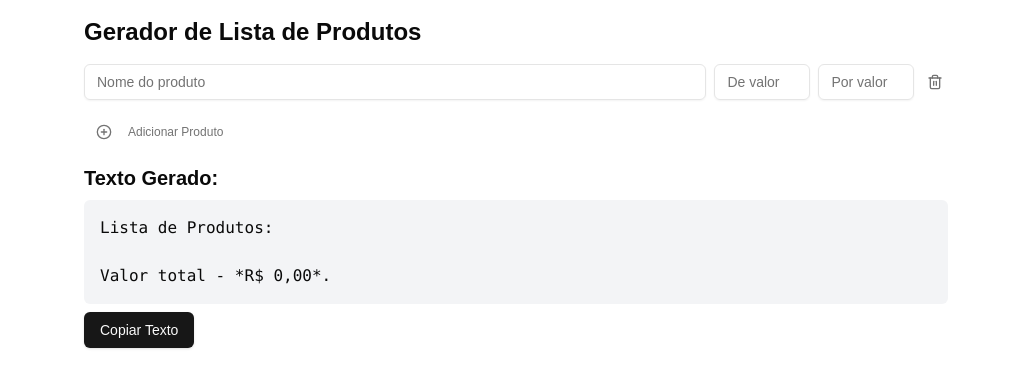
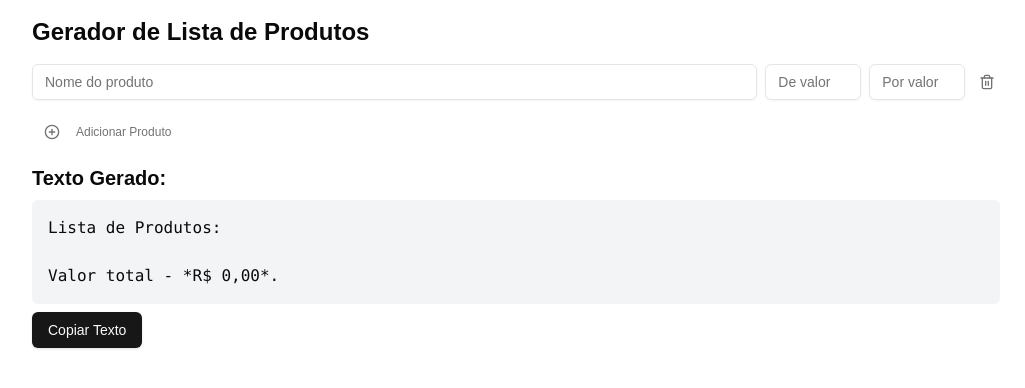
Before and after one commit to felizfarma/whatsapp-lista-de-produtos, a Next.js app: page / in a window 1280 px wide. Shown: the top 388 px of the page, without its empty margins (124-1149 px from the left). Built offline with nearby package versions, Linux system fonts and the light colour scheme.

Commit message:
feat: adicionar uma largura máxima

```diff
--- a/app/page.tsx
+++ b/app/page.tsx
@@ -86,7 +86,7 @@ export default function ProductListGenerator() {
   }
 
   return (
-    <div className="max-w-4xl mx-auto p-4 space-y-4">
+    <div className="max-w-[1000px] mx-auto p-4 space-y-4">
       <h1 className="text-2xl font-bold mb-4">Gerador de Lista de Produtos</h1>
       {products.map((product, index) => (
         <div key={index} className="flex gap-2 items-center">
```
